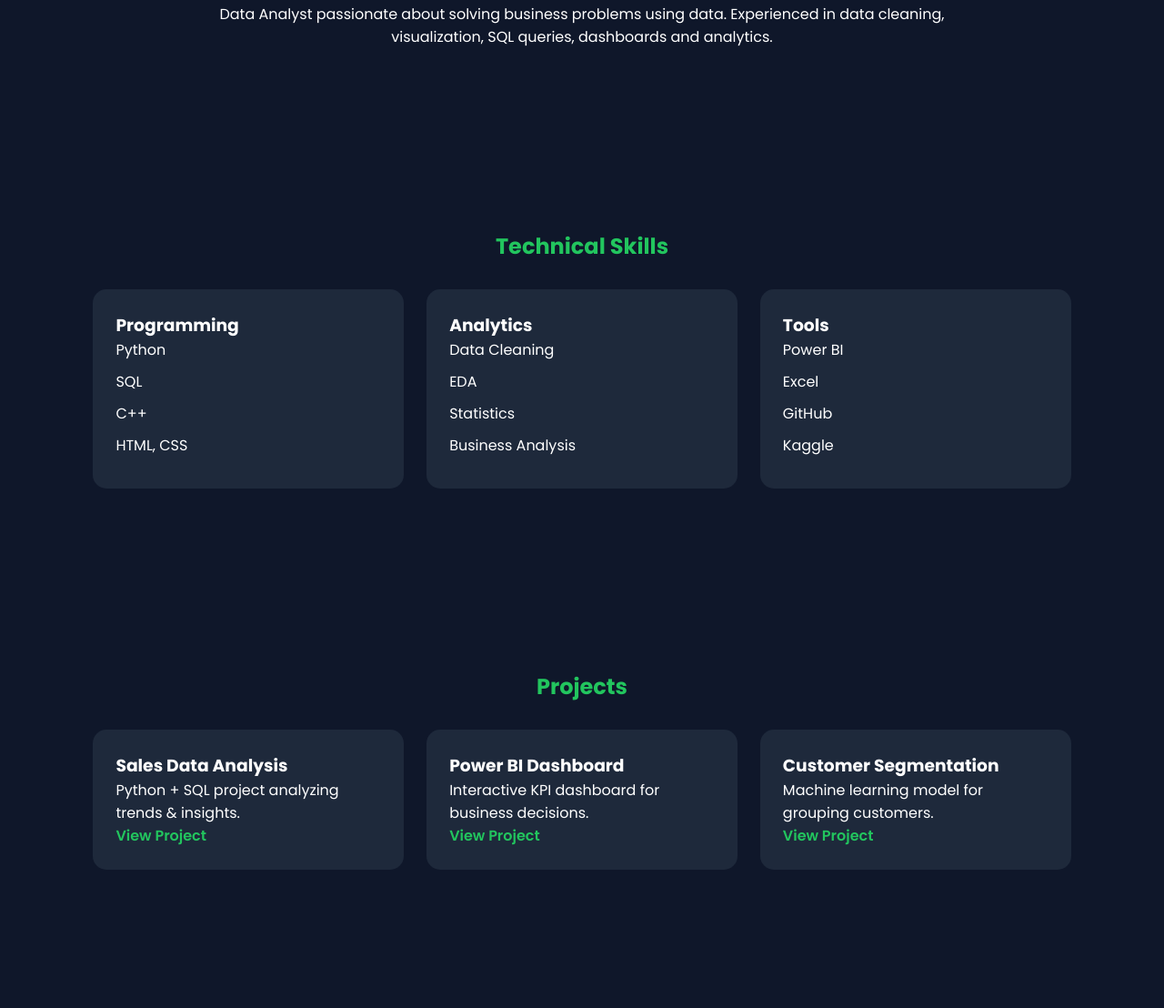
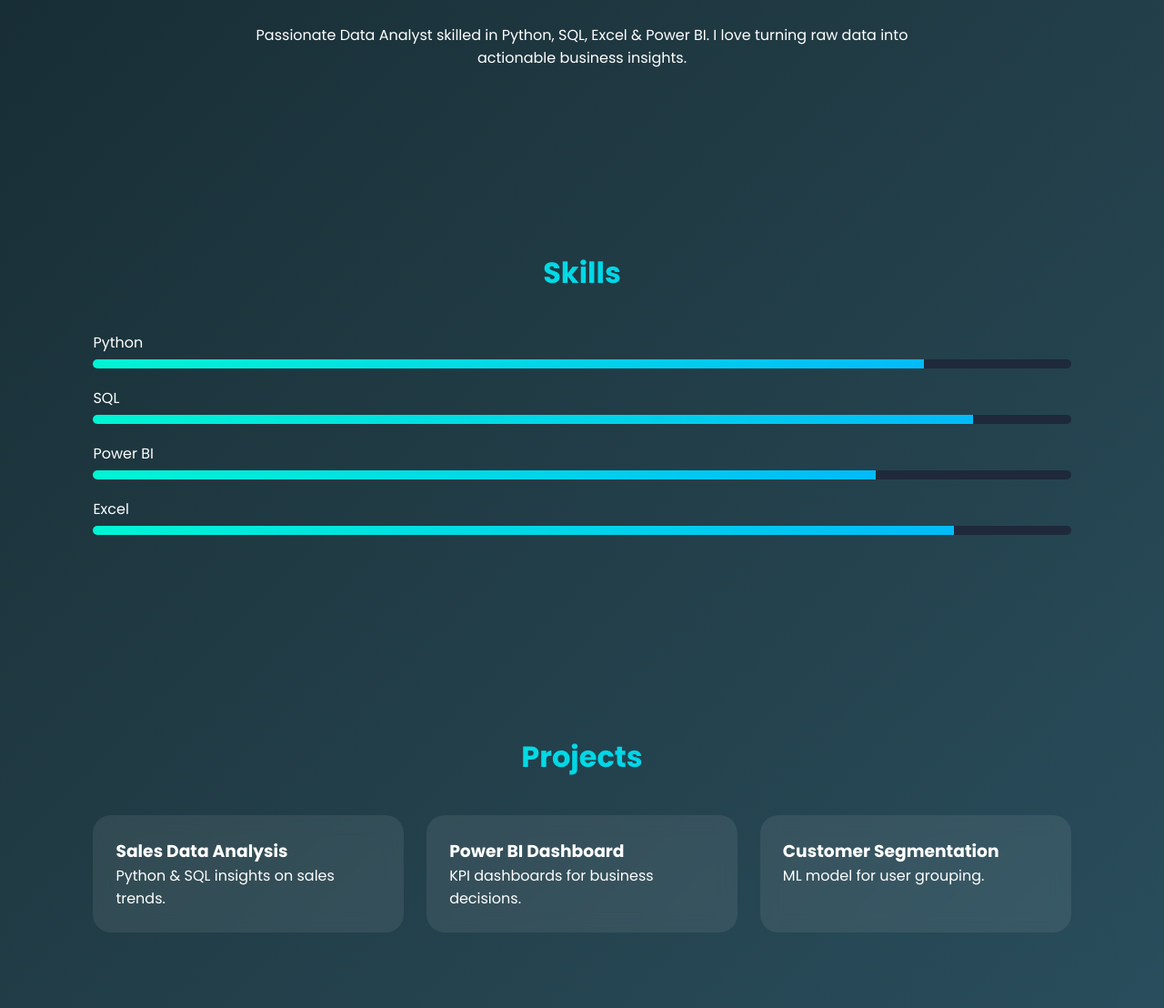
Before and after one commit to Khushi-yadav8757/Portfolio-, a plain HTML site: page index.html in a window 1280 px wide. Shown: the part 982-2090 px from the top of the page at 91% size. Drawn offline with Linux system fonts and the light colour scheme.

Commit message:
Update index.html

```diff
--- a/index.html
+++ b/index.html
@@ -11,7 +11,7 @@
 *{margin:0;padding:0;box-sizing:border-box;font-family:'Poppins',sans-serif;scroll-behavior:smooth}
 
 body{
-background:#0f172a;
+background:linear-gradient(135deg,#0f2027,#203a43,#2c5364);
 color:#fff;
 }
 
@@ -23,19 +23,19 @@ align-items:center;
 padding:20px 8%;
 position:fixed;
 width:100%;
-background:rgba(0,0,0,0.6);
+background:rgba(255,255,255,0.08);
 backdrop-filter:blur(10px);
 z-index:1000
 }
-header h2{color:#22c55e}
+header h2{color:#00f5d4}
 nav a{
-margin-left:20px;
+margin-left:25px;
 color:#fff;
 text-decoration:none;
 font-weight:500;
 transition:.3s
 }
-nav a:hover{color:#22c55e}
+nav a:hover{color:#00f5d4}
 
 /* SECTIONS */
 section{padding:120px 8% 80px}
@@ -51,14 +51,17 @@ min-height:100vh
 
 .hero-text{max-width:600px}
 
-.hero-text h1{font-size:48px}
+.hero-text h1{
+font-size:50px;
+background:linear-gradient(90deg,#00f5d4,#00bbf9);
+-webkit-background-clip:text;
+-webkit-text-fill-color:transparent
+}
 
-.hero-text span{color:#22c55e}
-
-.hero-text p{margin-top:15px;font-size:18px}
+.hero-text p{margin-top:15px;font-size:18px;color:#e2e8f0}
 
 .btn{
-background:#22c55e;
+background:linear-gradient(90deg,#00f5d4,#00bbf9);
 padding:12px 25px;
 border-radius:30px;
 color:#000;
@@ -68,23 +71,26 @@ margin-top:25px;
 font-weight:600;
 transition:.3s
 }
-.btn:hover{transform:scale(1.05)}
+.btn:hover{transform:scale(1.08)}
 
 .hero img{
-width:280px;
+width:300px;
 border-radius:50%;
-border:4px solid #22c55e;
-box-shadow:0 0 30px rgba(34,197,94,.5)
+border:4px solid #00f5d4;
+box-shadow:0 0 40px rgba(0,245,212,.6)
 }
 
 /* HEADINGS */
 h2{
-margin-bottom:30px;
-color:#22c55e;
-text-align:center
+margin-bottom:40px;
+text-align:center;
+font-size:32px;
+background:linear-gradient(90deg,#00f5d4,#00bbf9);
+-webkit-background-clip:text;
+-webkit-text-fill-color:transparent
 }
 
-/* CARDS */
+/* GLASS CARDS */
 .cards{
 display:grid;
 grid-template-columns:repeat(auto-fit,minmax(250px,1fr));
@@ -92,35 +98,41 @@ gap:25px
 }
 
 .card{
-background:#1e293b;
+background:rgba(255,255,255,.08);
 padding:25px;
-border-radius:15px;
+border-radius:20px;
+backdrop-filter:blur(10px);
 transition:.3s
 }
-.card:hover{transform:translateY(-8px)}
+.card:hover{transform:translateY(-10px);box-shadow:0 0 20px rgba(0,245,212,.4)}
 
 ul{list-style:none}
 li{margin-bottom:10px}
 
-/* PROJECT */
-.project-link{
-color:#22c55e;
-text-decoration:none;
-font-weight:600
+/* SKILL BARS */
+.skill{margin-bottom:20px}
+.skill span{display:block;margin-bottom:6px}
+.bar{
+background:#1e293b;
+border-radius:20px;
+overflow:hidden
+}
+.bar div{
+height:10px;
+background:linear-gradient(90deg,#00f5d4,#00bbf9)
 }
 
 /* CONTACT */
 .contact{text-align:center}
-.contact a{color:#22c55e;text-decoration:none}
+.contact a{color:#00f5d4;text-decoration:none}
 
 /* FOOTER */
 footer{
 text-align:center;
 padding:20px;
-background:#020617
+background:rgba(0,0,0,0.6)
 }
 
-/* MOBILE */
 @media(max-width:768px){
 .hero{flex-direction:column;text-align:center}
 .hero img{margin-top:30px}
@@ -142,96 +154,73 @@ background:#020617
 </nav>
 </header>
 
-<!-- HERO -->
 <section class="hero" id="home">
 <div class="hero-text">
-<h1>Hi, I'm <span>Khushi Kumari Yadav</span></h1>
-<p>Aspiring Data Analyst skilled in Python, SQL, Excel & Power BI. I transform data into business insights.</p>
+<h1>Data Analyst & Problem Solver</h1>
+<p>I analyze data, build dashboards & generate insights that help businesses grow.</p>
 
 <a href="KhushiKYadResume.pdf" download class="btn">Download Resume</a>
 <a href="#contact" class="btn">Hire Me</a>
-
 </div>
 
 <img src="IMG_20251119_182312_148.jpg">
 </section>
 
-<!-- ABOUT -->
 <section id="about">
 <h2>About Me</h2>
 <p style="text-align:center;max-width:800px;margin:auto">
-Data Analyst passionate about solving business problems using data.
-Experienced in data cleaning, visualization, SQL queries, dashboards and analytics.
+Passionate Data Analyst skilled in Python, SQL, Excel & Power BI.
+I love turning raw data into actionable business insights.
 </p>
 </section>
 
-<!-- SKILLS -->
 <section id="skills">
-<h2>Technical Skills</h2>
+<h2>Skills</h2>
 
+<div class="skill">
+<span>Python</span>
+<div class="bar"><div style="width:85%"></div></div>
+</div>
+
+<div class="skill">
+<span>SQL</span>
+<div class="bar"><div style="width:90%"></div></div>
+</div>
+
+<div class="skill">
+<span>Power BI</span>
+<div class="bar"><div style="width:80%"></div></div>
+</div>
+
+<div class="skill">
+<span>Excel</span>
+<div class="bar"><div style="width:88%"></div></div>
+</div>
+
+</section>
+
+<section id="projects">
+<h2>Projects</h2>
 <div class="cards">
 
 <div class="card">
-<h3>Programming</h3>
-<ul>
-<li>Python</li>
-<li>SQL</li>
-<li>C++</li>
-<li>HTML, CSS</li>
-</ul>
+<h3>Sales Data Analysis</h3>
+<p>Python & SQL insights on sales trends.</p>
 </div>
 
 <div class="card">
-<h3>Analytics</h3>
-<ul>
-<li>Data Cleaning</li>
-<li>EDA</li>
-<li>Statistics</li>
-<li>Business Analysis</li>
-</ul>
+<h3>Power BI Dashboard</h3>
+<p>KPI dashboards for business decisions.</p>
 </div>
 
 <div class="card">
-<h3>Tools</h3>
-<ul>
-<li>Power BI</li>
-<li>Excel</li>
-<li>GitHub</li>
-<li>Kaggle</li>
-</ul>
+<h3>Customer Segmentation</h3>
+<p>ML model for user grouping.</p>
 </div>
 
 </div>
 </section>
 
-<!-- PROJECTS -->
-<section id="projects">
-<h2>Projects</h2>
-
-<div class="cards">
-
-<div class="card">
-<h3>Sales Data Analysis</h3>
-<p>Python + SQL project analyzing trends & insights.</p>
-<a class="project-link" href="https://github.com/Khushi-yadav8757" target="_blank">View Project</a>
-</div>
-
-<div class="card">
-<h3>Power BI Dashboard</h3>
-<p>Interactive KPI dashboard for business decisions.</p>
-<a class="project-link" href="https://github.com/Khushi-yadav8757" target="_blank">View Project</a>
-</div>
-
-<div class="card">
-<h3>Customer Segmentation</h3>
-<p>Machine learning model for grouping customers.</p>
-<a class="project-link" href="https://github.com/Khushi-yadav8757" target="_blank">View Project</a>
-</div>
-
-</div>
-</section>
-
-<!-- CONTACT -->
 <section id="contact" class="contact">
 <h2>Contact Me</h2>
 
@@ -240,13 +229,11 @@ Experienced in data cleaning, visualization, SQL queries, dashboards and analyti
 
 <p><a href="https://www.linkedin.com/in/khushi-yadav8757/" target="_blank">LinkedIn</a></p>
 <p><a href="https://github.com/Khushi-yadav8757" target="_blank">GitHub</a></p>
-<p><a href="https://leetcode.com/u/khushi_kyad/" target="_blank">LeetCode</a></p>
-<p><a href="https://www.kaggle.com/Khushiyad001" target="_blank">Kaggle</a></p>
 
 </section>
 
 <footer>
-<p>© 2026 Khushi Kumari Yadav | Data Analyst Portfolio</p>
+<p>© 2026 Khushi Kumari Yadav | Data Analyst</p>
 </footer>
 
 </body>
```
